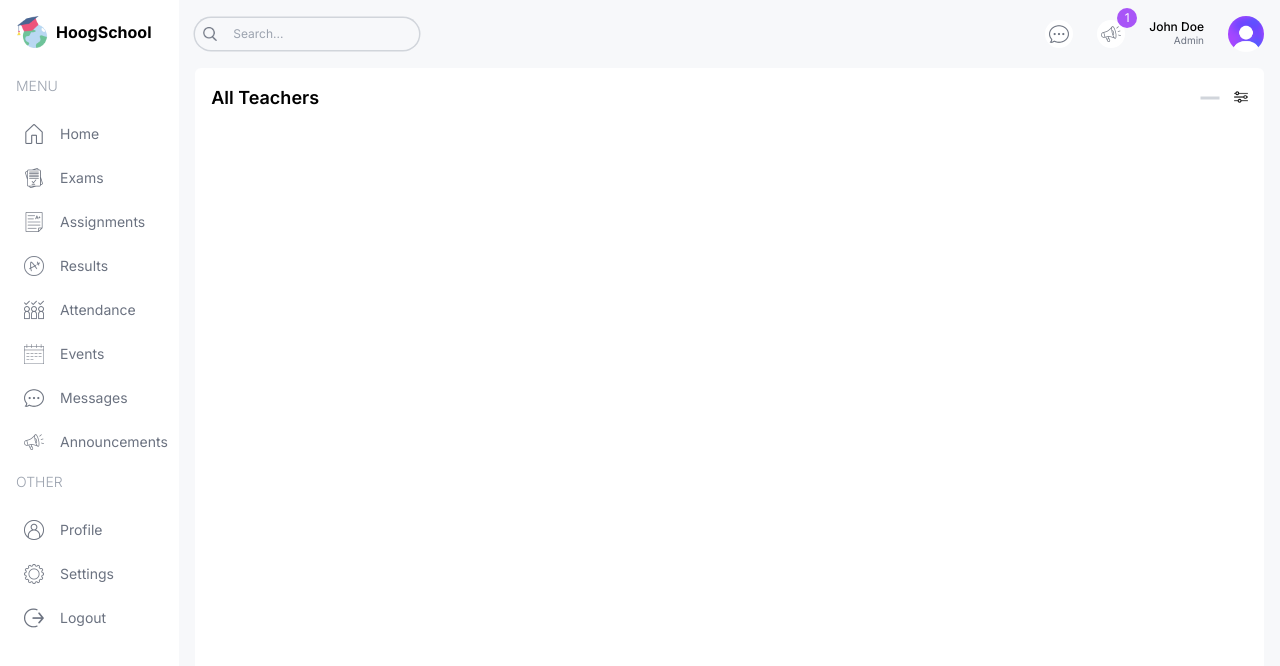
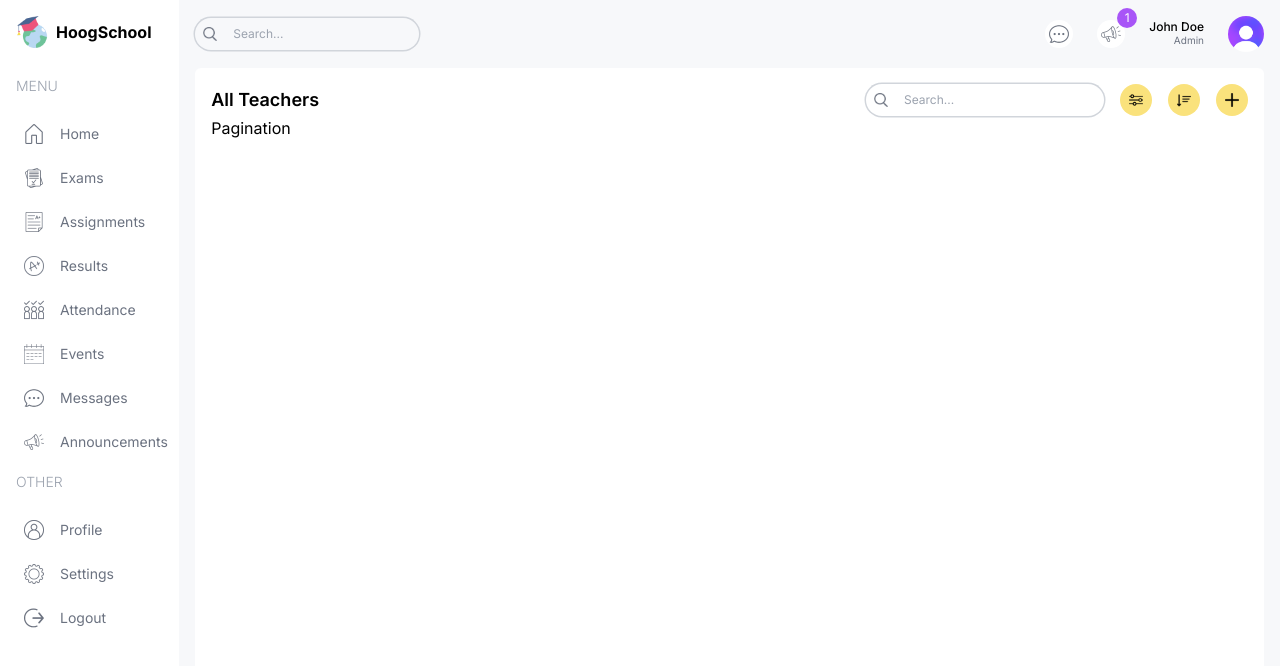
Before and after one commit to Chuloshnikov/college-management-dashboard, a Next.js app: page /list/teachers in a window 1280 px wide. Shown: the top 666 px of the page. Built offline with nearby package versions, Linux system fonts and the light colour scheme.

Commit message:
table search added

```diff
--- a/src/app/(dashboard)/list/teachers/page.tsx
+++ b/src/app/(dashboard)/list/teachers/page.tsx
@@ -1,3 +1,4 @@
+import Pagination from '@/components/Pagination'
 import TableSearch from '@/components/TableSearch'
 import Image from 'next/image'
 import React from 'react'
@@ -9,18 +10,24 @@ export default function TeacherList() {
             <h2 className='hidden md:block text-lg font-semibold'>All Teachers</h2>
             <div className='flex flex-col md:flex-row items-center gap-4 w-full md:w-auto'>
                 <TableSearch/>
-                <div className=''>
-                    <button>
+                <div className='flex items-center gap-4 self-end'>
+                    <button className='w-8 h-8 flex items-center justify-center rounded-full bg-third'>
                         <Image src="/filter.png" alt="" width={14} height={14}/>
+                    </button>
+                    <button className='w-8 h-8 flex items-center justify-center rounded-full bg-third'>
+                        <Image src="/sort.png" alt="" width={14} height={14}/>
+                    </button>
+                    <button className='w-8 h-8 flex items-center justify-center rounded-full bg-third'>
+                        <Image src="/plus.png" alt="" width={14} height={14}/>
                     </button>
                 </div>
             </div>
         </div>
         <div className=''></div>
         {/*LIST*/}
-        <div className=''></div>
+
         {/*PAGINATION*/}
-        <div className=''></div>
+        <Pagination/>
     </div>
   )
 }
--- /dev/null
+++ b/src/components/Pagination.tsx
@@ -0,0 +1,9 @@
+import React from 'react';
+
+const Pagination = () => {
+  return (
+    <div>Pagination</div>
+  )
+}
+
+export default Pagination;
--- a/src/components/TableSearch.tsx
+++ b/src/components/TableSearch.tsx
@@ -1,9 +1,15 @@
+import Image from 'next/image';
 import React from 'react';
 
 const TableSearch = () => {
   return (
-    <div className='hidden md:flex items-center gap-2 text-xs rounded-full ring-[1.5px] ring-gray-300 px-2'>
-
+    <div className='w-full md:w-auto flex items-center gap-2 text-xs rounded-full ring-[1.5px] ring-gray-300 px-2'>
+         <Image src="/search.png" alt="" width={14} height={14} />
+        <input
+            type="text"
+            placeholder="Search..."
+            className="w-[200px] p-2 bg-transparent outline-none"
+        />
     </div>
   )
 }
```
